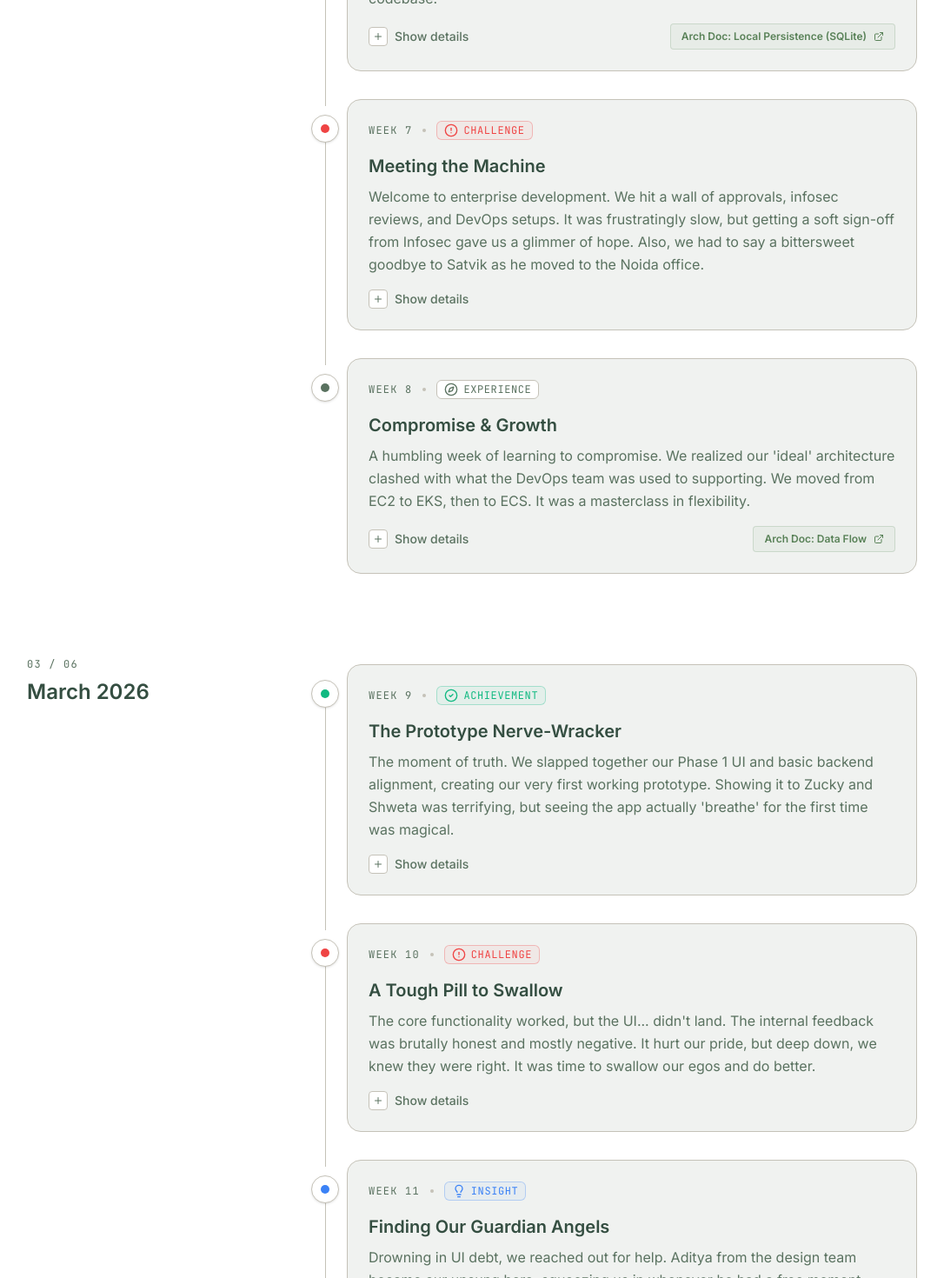
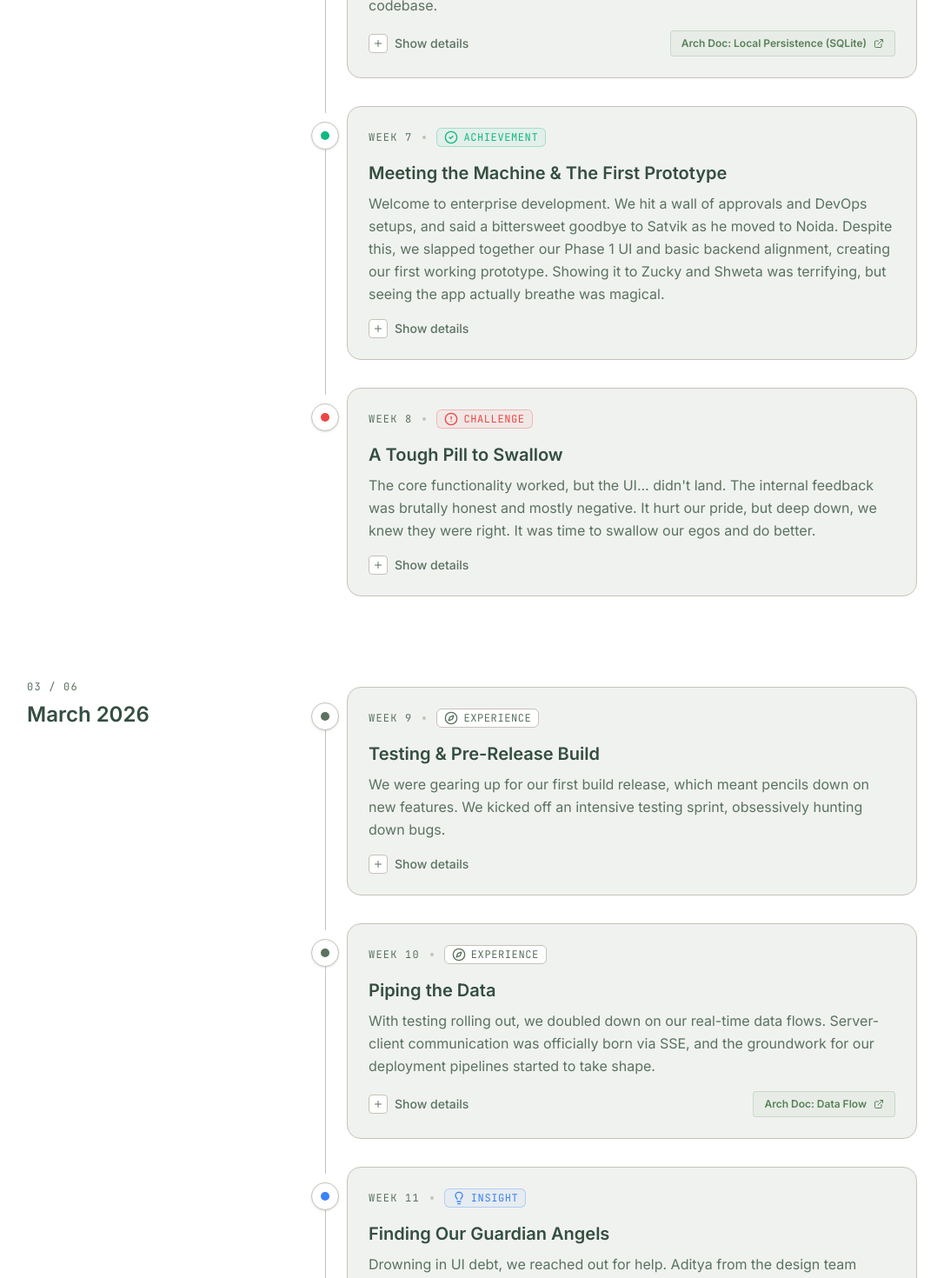
Before and after one commit to aMan404deep/Ribbit, a React (Vite) app: page / in a window 1280 px wide. Shown: the part 9260-10730 px from the top of the page at 87% size, without its empty margins (97-1183 px from the left). Built offline with nearby package versions, Linux system fonts and the light colour scheme.

Commit message:
feat: update journey timeline content and links
Enhance Week 5 with backend documentation and update Week 7 to reflect progress on the first prototype.

```diff
--- a/src/components/JourneyTimeline.tsx
+++ b/src/components/JourneyTimeline.tsx
@@ -90,7 +90,11 @@ const placeholderData: MonthGroup[] = [
           "Passionate debates: Architecture discussions that went back and forth for hours. We cared so much about getting it right.",
           "Pioneering SSE: Taking a risk as the first team to implement Server-Sent Events for real-time communication.",
           "Finding clarity: A Cursor-assisted database redesign finally cleared the fog from our earlier, flawed schemas."
-        ]
+        ],
+        docLink: {
+          label: "Arch Doc: Backend Architecture",
+          url: "https://pragmaticplay.atlassian.net/wiki/x/IYBCUQE"
+        }
       },
       {
         week: "Week 6",
@@ -109,29 +113,27 @@ const placeholderData: MonthGroup[] = [
       },
       {
         week: "Week 7",
-        title: "Meeting the Machine",
-        type: "challenge",
-        content: "Welcome to enterprise development. We hit a wall of approvals, infosec reviews, and DevOps setups. It was frustratingly slow, but getting a soft sign-off from Infosec gave us a glimmer of hope. Also, we had to say a bittersweet goodbye to Satvik as he moved to the Noida office.",
+        title: "Meeting the Machine & The First Prototype",
+        type: "achievement",
+        content: "Welcome to enterprise development. We hit a wall of approvals and DevOps setups, and said a bittersweet goodbye to Satvik as he moved to Noida. Despite this, we slapped together our Phase 1 UI and basic backend alignment, creating our first working prototype. Showing it to Zucky and Shweta was terrifying, but seeing the app actually breathe was magical.",
         details: [
           "The waiting game: DevOps setup began (GitLab, RDS), but we were stalled by pending approvals from leadership.",
           "A glimmer of hope: A soft sign-off from Infosec meant our SSO approach wasn't completely crazy.",
-          "Team changes: Satvik relocated to the Noida office, forcing us to adapt our daily rhythms."
+          "Team changes: Satvik relocated to the Noida office, forcing us to adapt our daily rhythms.",
+          "It’s alive!: Building the Phase 1 UI and seeing end-to-end data flow.",
+          "The big reveal: Nervous heartbeats as we demoed the prototype to Zucky and Shweta."
         ]
       },
       {
         week: "Week 8",
-        title: "Compromise & Growth",
-        type: "experience",
-        content: "A humbling week of learning to compromise. We realized our 'ideal' architecture clashed with what the DevOps team was used to supporting. We moved from EC2 to EKS, then to ECS. It was a masterclass in flexibility.",
+        title: "A Tough Pill to Swallow",
+        type: "challenge",
+        content: "The core functionality worked, but the UI... didn't land. The internal feedback was brutally honest and mostly negative. It hurt our pride, but deep down, we knew they were right. It was time to swallow our egos and do better.",
         details: [
-          "The reality check: Re-iterating our architecture to match DevOps realities, bouncing from EC2 to EKS to ECS.",
-          "Bridging the gap: Both our team and the infra team had to bend and learn from each other.",
-          "Nailing the connection: Server-client communication finally clicked into place."
-        ],
-        docLink: {
-          label: "Arch Doc: Data Flow",
-          url: "https://pragmaticplay.atlassian.net/wiki/x/BIAzUQE"
-        }
+          "The harsh reality: Core features worked, but the UI feedback was a wake-up call.",
+          "A mountain of feedback: Internal reviews left us with a steep climb of improvements to make.",
+          "Backend groans: Stability tests in the new environment surfaced old ghosts of concurrency issues."
+        ]
       }
     ]
   },
@@ -140,25 +142,28 @@ const placeholderData: MonthGroup[] = [
     weeks: [
       {
         week: "Week 9",
-        title: "The Prototype Nerve-Wracker",
-        type: "achievement",
-        content: "The moment of truth. We slapped together our Phase 1 UI and basic backend alignment, creating our very first working prototype. Showing it to Zucky and Shweta was terrifying, but seeing the app actually 'breathe' for the first time was magical.",
+        title: "Testing & Pre-Release Build",
+        type: "experience",
+        content: "We were gearing up for our first build release, which meant pencils down on new features. We kicked off an intensive testing sprint, obsessively hunting down bugs.",
         details: [
-          "It’s alive!: Building the Phase 1 UI and finally seeing end-to-end data flow.",
-          "The big reveal: Nervous heartbeats as we demoed the prototype to Zucky and Shweta.",
-          "Under the hood: Quietly wrestling with the new infra setup and compatibility testing in the background."
+          "Pre-release jitters: Testing every corner of the app as we prepared to hand over our first build.",
+          "Squashing bugs: A frantic sprint to fix the most glaring issues before the deadline.",
+          "Feature freeze: No more new ideas, just making sure the current ones actually worked."
         ]
       },
       {
         week: "Week 10",
-        title: "A Tough Pill to Swallow",
-        type: "challenge",
-        content: "The core functionality worked, but the UI... didn't land. The internal feedback was brutally honest and mostly negative. It hurt our pride, but deep down, we knew they were right. It was time to swallow our egos and do better.",
+        title: "Piping the Data",
+        type: "experience",
+        content: "With testing rolling out, we doubled down on our real-time data flows. Server-client communication was officially born via SSE, and the groundwork for our deployment pipelines started to take shape.",
         details: [
-          "The harsh reality: Core features worked, but the UI feedback was a wake-up call.",
-          "A mountain of feedback: Internal reviews left us with a steep climb of improvements to make.",
-          "Backend groans: Stability tests in the new environment surfaced old ghosts of concurrency issues."
-        ]
+          "Nailing the connection: Server-client communication finally clicked into place via Server-Sent Events (SSE).",
+          "Pipeline groundwork: We started early integration of devops components, laying the tracks for our eventual deployments."
+        ],
+        docLink: {
+          label: "Arch Doc: Data Flow",
+          url: "https://pragmaticplay.atlassian.net/wiki/x/BIAzUQE"
+        }
       },
       {
         week: "Week 11",
@@ -218,7 +223,11 @@ const placeholderData: MonthGroup[] = [
           "Security by fire: The relentless Graph API review forced us to build an incredibly resilient backend.",
           "Lockdown mode: Implementing persistent alerts and screen takeovers that commanded the user's attention.",
           "A sense of security: The system was finally becoming stable under immense scrutiny."
-        ]
+        ],
+        docLink: {
+          label: "Arch Doc: Backend Security & Stability",
+          url: "https://pragmaticplay.atlassian.net/wiki/x/IYBCUQE"
+        }
       },
       {
         week: "Week 16",
@@ -278,7 +287,11 @@ const placeholderData: MonthGroup[] = [
           "The creative sprint: Building a dynamic, multi-question form builder to cap off our feature set.",
           "The deep clean: Eradicating edge cases and sweeping up technical debt in the backend.",
           "Ready for the big leagues: The system was completely primed for real-world product integration."
-        ]
+        ],
+        docLink: {
+          label: "Arch Doc: Infrastructure Resilience",
+          url: "https://pragmaticplay.atlassian.net/wiki/x/IYBCUQE"
+        }
       }
     ]
   },
@@ -309,6 +322,21 @@ const placeholderData: MonthGroup[] = [
         docLink: {
           label: "Arch Doc: Auto-Update",
           url: "https://pragmaticplay.atlassian.net/wiki/x/BIAzUQE"
+        }
+      },
+      {
+        week: "Week 23",
+        title: "Compromise & Growth",
+        type: "insight",
+        content: "The latest development: A humbling week of learning to compromise. We realized our 'ideal' architecture clashed with what the DevOps team was used to supporting. We moved from EC2 to EKS, then to ECS. It was a masterclass in flexibility.",
+        details: [
+          "The reality check: Re-iterating our architecture to match DevOps realities, bouncing from EC2 to EKS to ECS.",
+          "Bridging the gap: Both our team and the infra team had to bend and learn from each other.",
+          "Adapting fast: It was all new to the team, so they had to adjust at few places and we had to adjust at some."
+        ],
+        docLink: {
+          label: "Arch Doc: Infrastructure Resilience",
+          url: "https://pragmaticplay.atlassian.net/wiki/x/IYBCUQE"
         }
       }
     ]
@@ -519,14 +547,10 @@ export function JourneyTimeline() {
                 <ExternalLink className="w-4 h-4 ml-1 opacity-90" />
               </a>
               <a
-                href="#"
+                href="https://pragmaticplay.atlassian.net/wiki/x/IYBCUQE"
+                target="_blank"
+                rel="noopener noreferrer"
                 className="inline-flex items-center justify-center gap-2 px-6 py-3.5 bg-card border border-border text-foreground font-semibold rounded-lg hover:bg-muted/10 shadow-sm transition-all hover:shadow hover:-translate-y-0.5 w-full sm:w-auto min-w-[220px]"
-                onClick={(e) => {
-                  if (e.currentTarget.getAttribute('href') === '#') {
-                    e.preventDefault();
-                    // Placeholder action
-                  }
-                }}
               >
                 Backend Architecture
                 <ExternalLink className="w-4 h-4 ml-1 opacity-90" />
```
